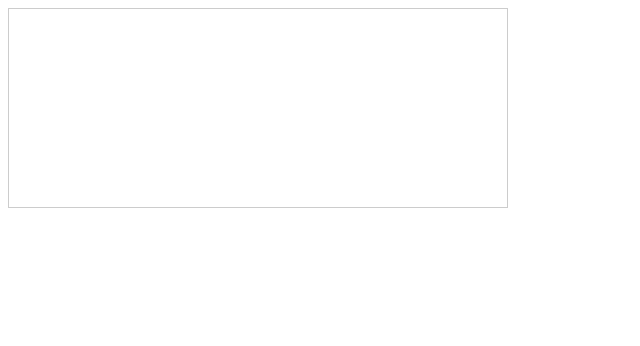
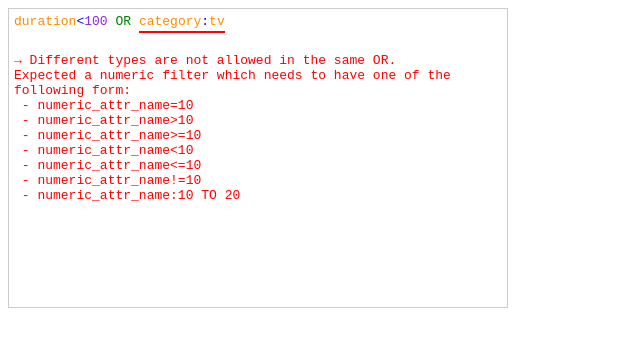
Before and after one commit to algolia/algolia-filters-js-syntax-validator, a plain HTML site: page index.html in a window 1280 px wide. Shown: the whole page, without its empty margins (0-640 px from the left). Drawn offline with nearby package versions, Linux system fonts and the light colour scheme.

Commit message:
improve errors

```diff
--- a/index.html
+++ b/index.html
@@ -1,7 +1,7 @@
 <html>
     <body>
         <div id="filters-input-wrapper">
-            <textarea spellcheck="false" id="filters-input-editor"></textarea>
+            <textarea spellcheck="false" id="filters-input-editor">duration<100 OR category:tv</textarea>
             <pre id="filters-input-result"></pre>
         </div>
 
@@ -41,7 +41,6 @@
 
         for (let i = 0; i < parser.lexer.tokens.length; i++) {
             const token = parser.lexer.tokens[i];
-            console.log(token);
             const tokenClasses = ['token', token.type];
             const tokenSeparatorClasses = ['token-spaces'];
 
@@ -66,6 +65,8 @@
         $('#filters-input-result').html(s);
     });
 
+    $('#filters-input-editor').trigger('input');
+
     //console.log(parser.tags);
     //console.log(parser.numericsFilters);
     //console.log(parser.facetFilters);
@@ -81,7 +82,7 @@
 
     #filters-input-wrapper {
         width: 500px;
-        height: 200px;
+        height: 300px;
         border: 1px solid #ccc;
         position: relative;
     }
--- a/lexer.js
+++ b/lexer.js
@@ -51,14 +51,13 @@ function Lexer() {
         for (startPos = i + 1; startPos < s.length; startPos++) {
             if (s[startPos] === quoteType && !escape) {
                 if (startPos - i <= 1) { // ""
-                    return new Token('Token_Empty_Str', '', null, startPos);
+                    return new Token('Token_Empty_Str', quoteType + quoteType, null, startPos);
                 } else {
                     return new Token('Token_String', s.substr(i + 1, startPos - i - 1), s.substr(i, startPos - i + 1), i);
                 }
             }
 
             if (s[startPos] === '\\') {
-                startPos++;
                 escape = !escape;
             }
             else {
@@ -102,7 +101,6 @@ function Lexer() {
     };
 
     this.lex = function(s) {
-        console.log("\"",s, "\"");
         let i = 0;
         this.addToken(new Token('First_Token', '', null, 0));
 
--- a/parser.js
+++ b/parser.js
@@ -3,8 +3,6 @@ function Parser() {
 
     this.termType = 'Term_None';
     this.firstTermToken = null;
-    this.foundOR = false;
-    this.foundAND = false;
     this.tags = [];
     this.numericsFilters = [];
     this.facetFilters = [];
@@ -70,7 +68,7 @@ function Parser() {
 
             for (let i = 0; i < this.groups.length - 1; i++) {
                 if (this.groups[i].type === 'Token_OR') {
-                    this.error(this.groups[i], "filter (X AND Y) OR Z is not allowed, only (X OR Y) AND Z is allowed");
+                    this.error(this.groups[i], "filter X OR (Y AND Z) is not allowed, only X AND (Y OR Z) is allowed");
                     return false;
                 }
             }
@@ -85,6 +83,29 @@ function Parser() {
         return true;
     };
 
+    this.getSameOrError = function (expectedType) {
+        let errorMessage = 'Different types are not allowed in the same OR.';
+
+        if (expectedType === 'Term_Numeric') {
+            errorMessage += '\nExpected a numeric filter which needs to have one of the following form:';
+            errorMessage += '\n - numeric_attr_name=10';
+            errorMessage += '\n - numeric_attr_name>10';
+            errorMessage += '\n - numeric_attr_name>=10';
+            errorMessage += '\n - numeric_attr_name<10';
+            errorMessage += '\n - numeric_attr_name<=10';
+            errorMessage += '\n - numeric_attr_name!=10';
+            errorMessage += '\n - numeric_attr_name:10 TO 20';
+        } else if (expectedType === 'Term_Facet') {
+            errorMessage += '\nExpected a facet filter which needs to have this form:';
+            errorMessage += '\n - facet_name:facet_value';
+        } else if (expectedType === 'Term_Tag') {
+            errorMessage += '\n - _tags:tag_value';
+            errorMessage += '\n - tag_value';
+        }
+
+        return errorMessage;
+    };
+
     this.parseOr = function () {
         this.groups.push('NONE');
         let lastType = 'NONE';
@@ -96,7 +117,7 @@ function Parser() {
 
             if (lastType !== 'NONE' && this.termType !== lastType) {
                 this.firstTermToken.errorStart = true; // Error started at firstToken
-                this.error(this.lexer.get(-1), 'Different types are not allowed in the same OR.');
+                this.error(this.lexer.get(-1), this.getSameOrError(lastType));
                 return false;
             }
 
@@ -137,7 +158,6 @@ function Parser() {
                 return false;
             }
 
-            this.foundOR = false;
             this.lexer.next();
             return true;
         }
```
